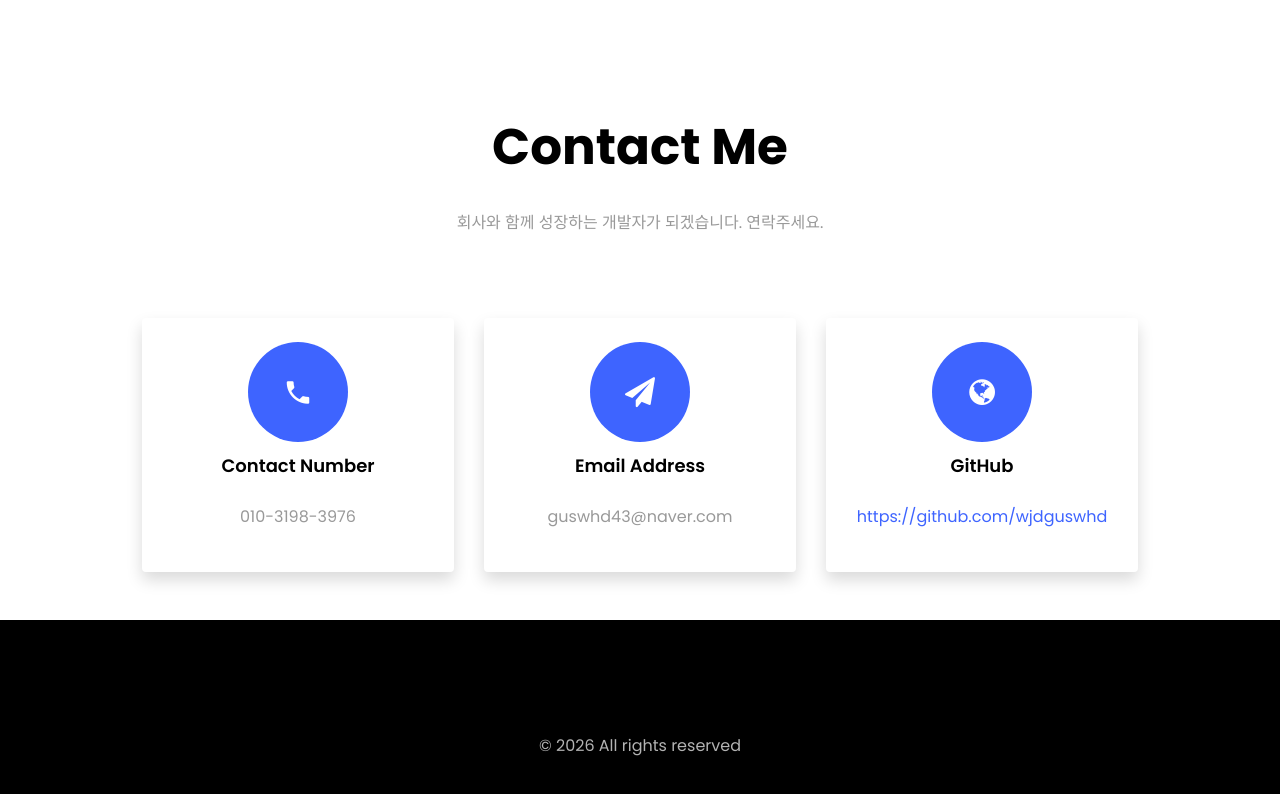
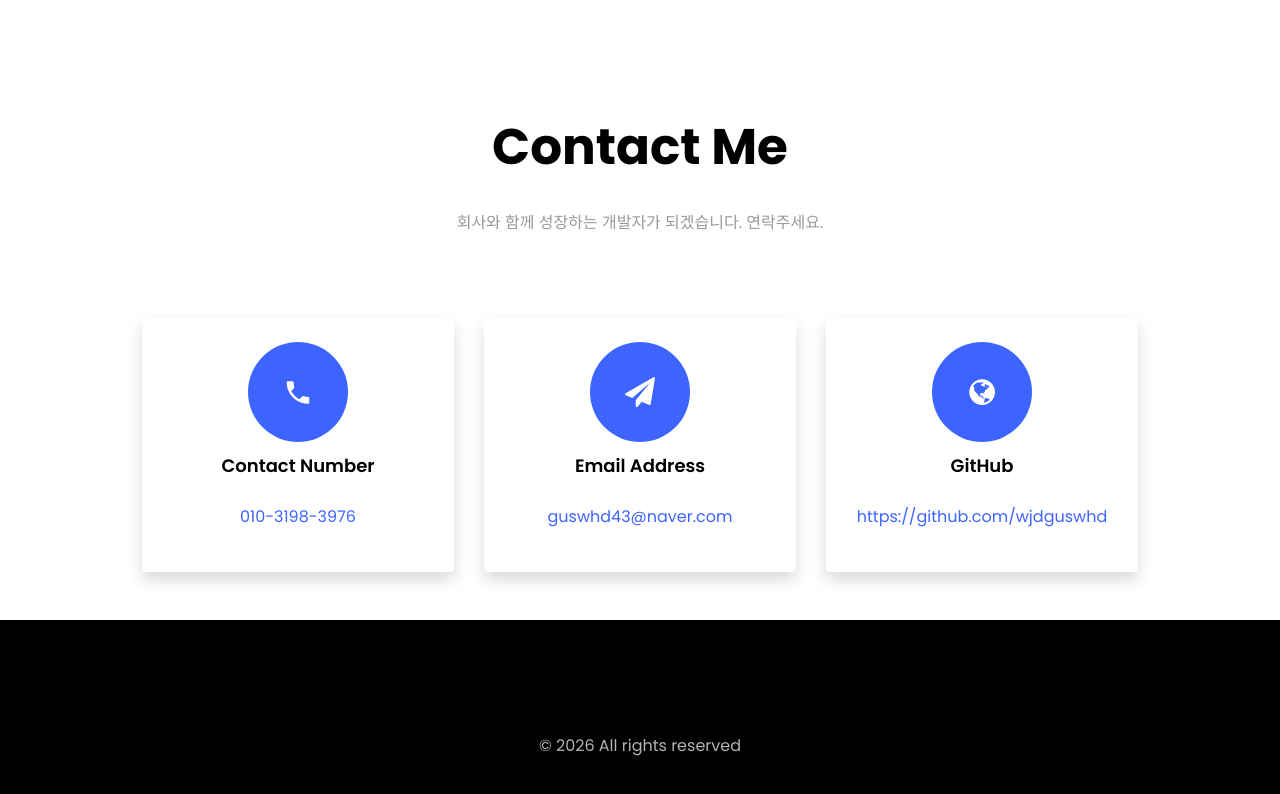
Before and after one commit to wjdguswhd/portfolio, a plain HTML site: page index.html in a window 1280 px wide. Shown: the part 4000-4794 px from the top of the page. Drawn offline with Linux system fonts and the light colour scheme; files whose address does not match are found by name.

Commit message:
Update index.html

```diff
--- a/index.html
+++ b/index.html
@@ -572,7 +572,7 @@
 						</div>
 						<div>
 							<h3 class="mb-4">Contact Number</h3>
-							<p>010-3198-3976</p>
+							<p style="color:#3e64ff; word-break:break-all;">010-3198-3976</p>
 						</div>
 					</div>
 				</div>
@@ -583,7 +583,7 @@
 						</div>
 						<div>
 							<h3 class="mb-4">Email Address</h3>
-							<p>guswhd43@naver.com</p>
+							<p style="color:#3e64ff; word-break:break-all;">guswhd43@naver.com</p>
 						</div>
 					</div>
 				</div>
```
